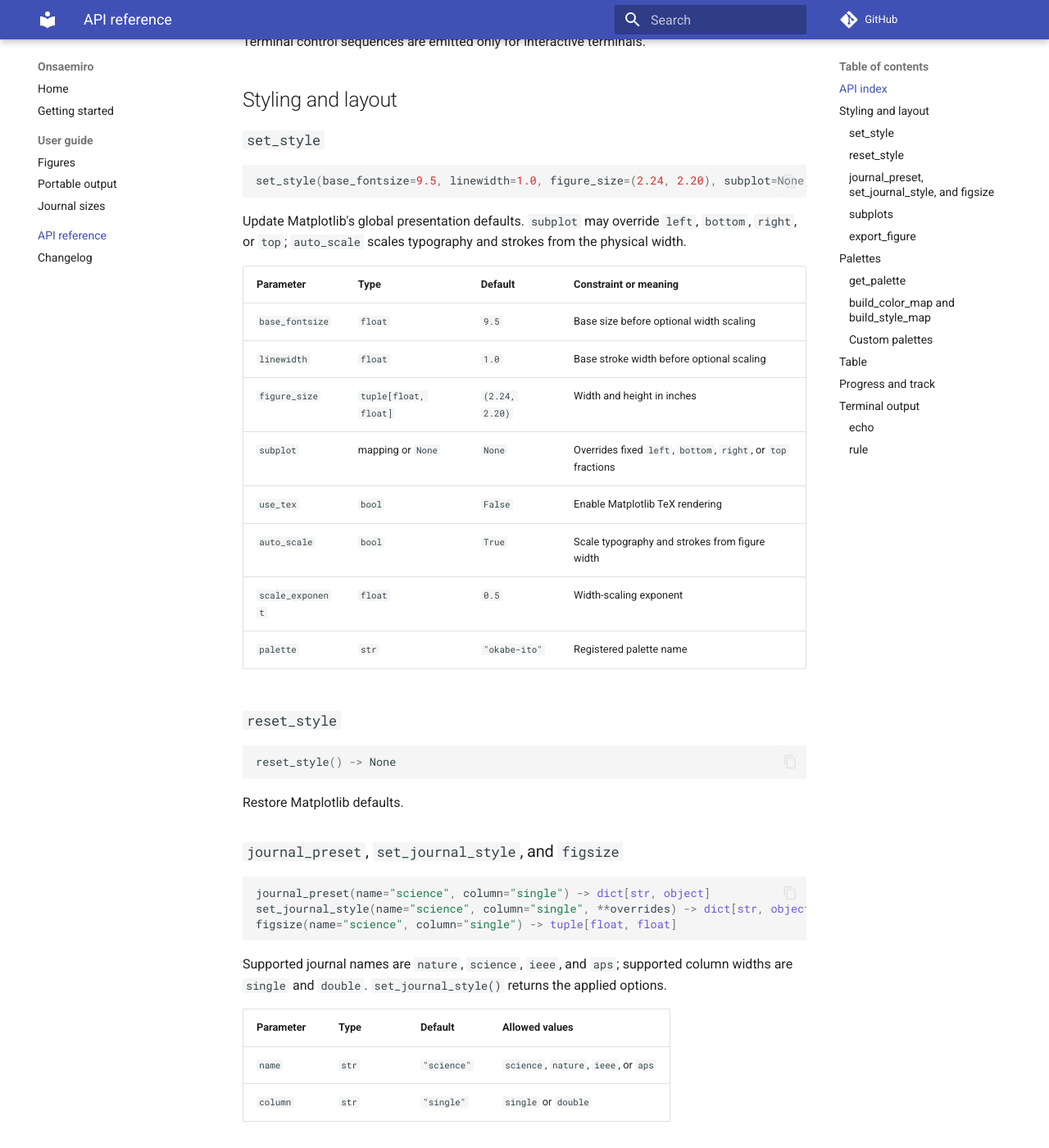
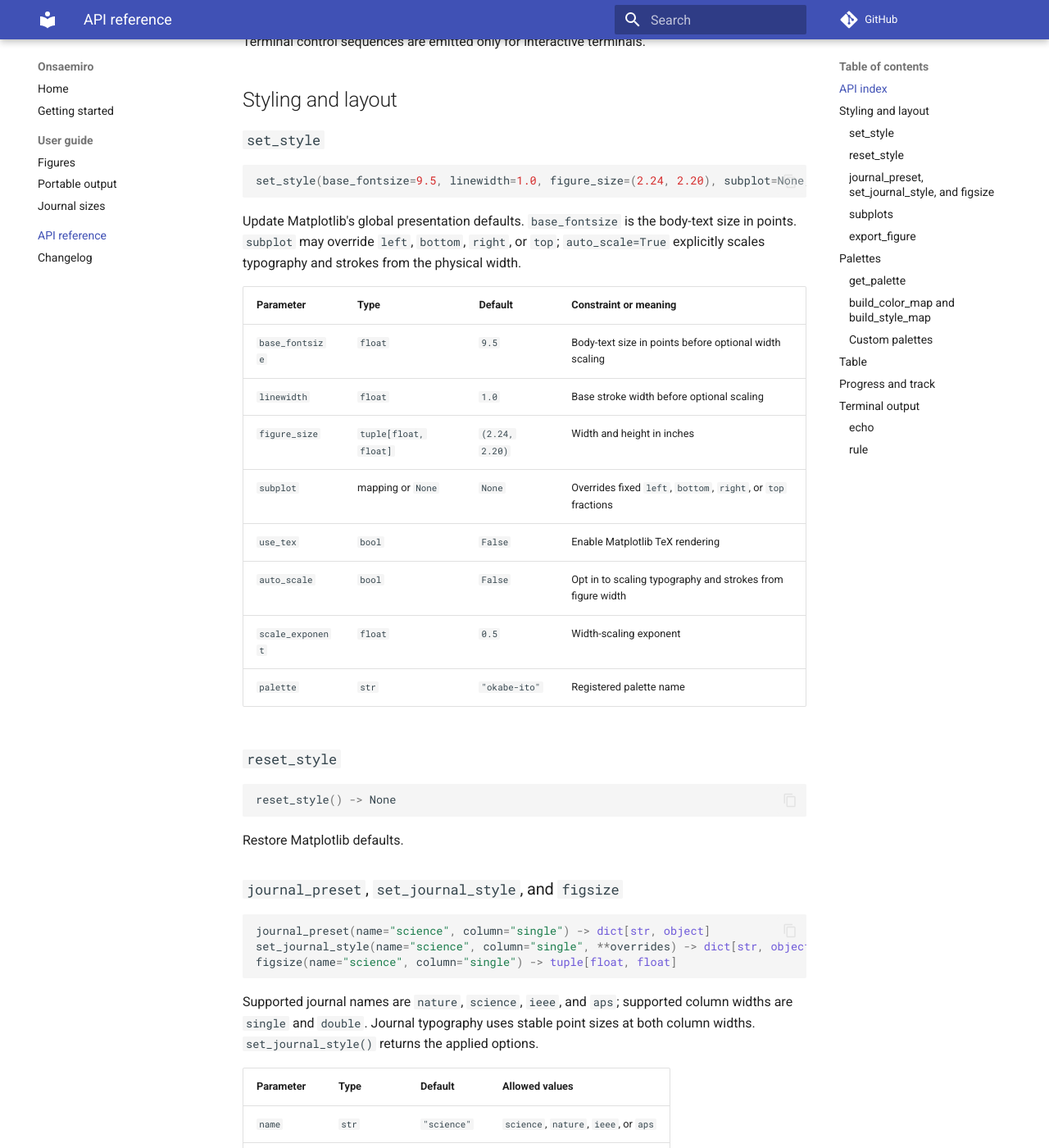
Before and after one commit to PentagonToy/Onsaemiro, an MkDocs documentation site: the page built from docs/api.md, in a window 1280 px wide and 1400 px high, scrolled down 1335 px. Shown: the whole window at 82% size. Built offline with MkDocs 1.6.1 and Material for MkDocs 9.7.7, drawn with Linux system fonts in a browser that asks for light colours; comment, search, counter and statistics services are not loaded.

Commit message:
Fix journal typography scaling

````diff
--- a/docs/api.md
+++ b/docs/api.md
@@ -30,19 +30,19 @@ Onsaemiro keeps its public API small and leaves plotting operations to Matplotli
 ### `set_style`
 
 ```python
-set_style(base_fontsize=9.5, linewidth=1.0, figure_size=(2.24, 2.20), subplot=None, use_tex=False, auto_scale=True, scale_exponent=0.5, palette="okabe-ito") -> None
+set_style(base_fontsize=9.5, linewidth=1.0, figure_size=(2.24, 2.20), subplot=None, use_tex=False, auto_scale=False, scale_exponent=0.5, palette="okabe-ito") -> None
 ```
 
-Update Matplotlib's global presentation defaults. `subplot` may override `left`, `bottom`, `right`, or `top`; `auto_scale` scales typography and strokes from the physical width.
+Update Matplotlib's global presentation defaults. `base_fontsize` is the body-text size in points. `subplot` may override `left`, `bottom`, `right`, or `top`; `auto_scale=True` explicitly scales typography and strokes from the physical width.
 
 | Parameter | Type | Default | Constraint or meaning |
 | --- | --- | --- | --- |
-| `base_fontsize` | `float` | `9.5` | Base size before optional width scaling |
+| `base_fontsize` | `float` | `9.5` | Body-text size in points before optional width scaling |
 | `linewidth` | `float` | `1.0` | Base stroke width before optional scaling |
 | `figure_size` | `tuple[float, float]` | `(2.24, 2.20)` | Width and height in inches |
 | `subplot` | mapping or `None` | `None` | Overrides fixed `left`, `bottom`, `right`, or `top` fractions |
 | `use_tex` | `bool` | `False` | Enable Matplotlib TeX rendering |
-| `auto_scale` | `bool` | `True` | Scale typography and strokes from figure width |
+| `auto_scale` | `bool` | `False` | Opt in to scaling typography and strokes from figure width |
 | `scale_exponent` | `float` | `0.5` | Width-scaling exponent |
 | `palette` | `str` | `"okabe-ito"` | Registered palette name |
 
@@ -62,7 +62,7 @@ set_journal_style(name="science", column="single", **overrides) -> dict[str, obj
 figsize(name="science", column="single") -> tuple[float, float]
 ```
 
-Supported journal names are `nature`, `science`, `ieee`, and `aps`; supported column widths are `single` and `double`. `set_journal_style()` returns the applied options.
+Supported journal names are `nature`, `science`, `ieee`, and `aps`; supported column widths are `single` and `double`. Journal typography uses stable point sizes at both column widths. `set_journal_style()` returns the applied options.
 
 | Parameter | Type | Default | Allowed values |
 | --- | --- | --- | --- |
````
Also changed, not shown: CHANGELOG.md (+1 -0 lines), docs/figures.md (+3 -1 lines), 2 other files.
